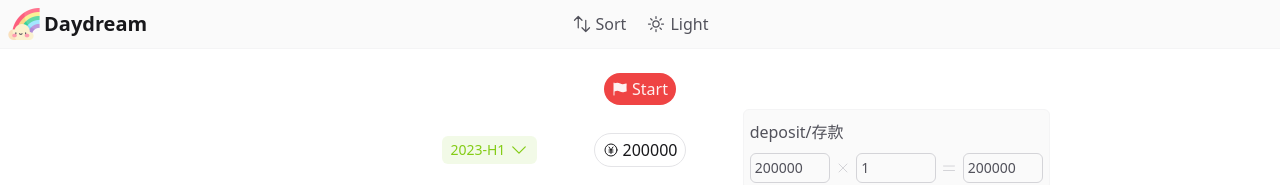
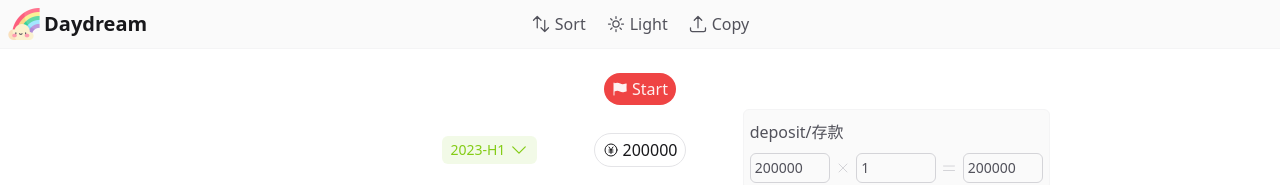
Before and after one commit to Caffeine19/daydream, a Vue app: page / in a window 1280 px wide. Shown: the top 185 px of the page. Built offline with nearby package versions, Linux system fonts and the light colour scheme.

Commit message:
:sparkles: add export data

```diff
--- a/src/pages/DHeader.vue
+++ b/src/pages/DHeader.vue
@@ -1,7 +1,9 @@
 <script setup lang="ts">
-import { ArrowsUpDownIcon, MoonIcon, SunIcon } from '@heroicons/vue/24/outline'
+import { storeToRefs } from 'pinia'
 
-import { useDark, useToggle } from '@vueuse/core'
+import { ArrowsUpDownIcon, MoonIcon, SunIcon, ArrowUpTrayIcon } from '@heroicons/vue/24/outline'
+
+import { useClipboard, useDark, useToggle } from '@vueuse/core'
 
 import { useIncomeStore } from '@/store/income'
 
@@ -9,6 +11,9 @@ const incomeStore = useIncomeStore()
 
 const isDark = useDark()
 const toggleDark = useToggle(isDark)
+
+const { incomeList } = storeToRefs(incomeStore)
+const { copy } = useClipboard()
 </script>
 <template>
   <div
@@ -35,6 +40,13 @@ const toggleDark = useToggle(isDark)
 
         <p>{{ isDark ? 'Dark' : 'Light' }}</p>
       </button>
+      <button
+        @click="() => copy(JSON.stringify(incomeList))"
+        class="flex items-center space-x-1 text-zinc-600 hover:bg-zinc-200 transition-colors px-2 py-1 rounded-md dark:text-zinc-300 dark:hover:bg-zinc-800"
+      >
+        <ArrowUpTrayIcon class="w-5 h-5"></ArrowUpTrayIcon>
+        <p>Copy</p>
+      </button>
     </div>
     <div class="col-span-3"></div>
   </div>
```
